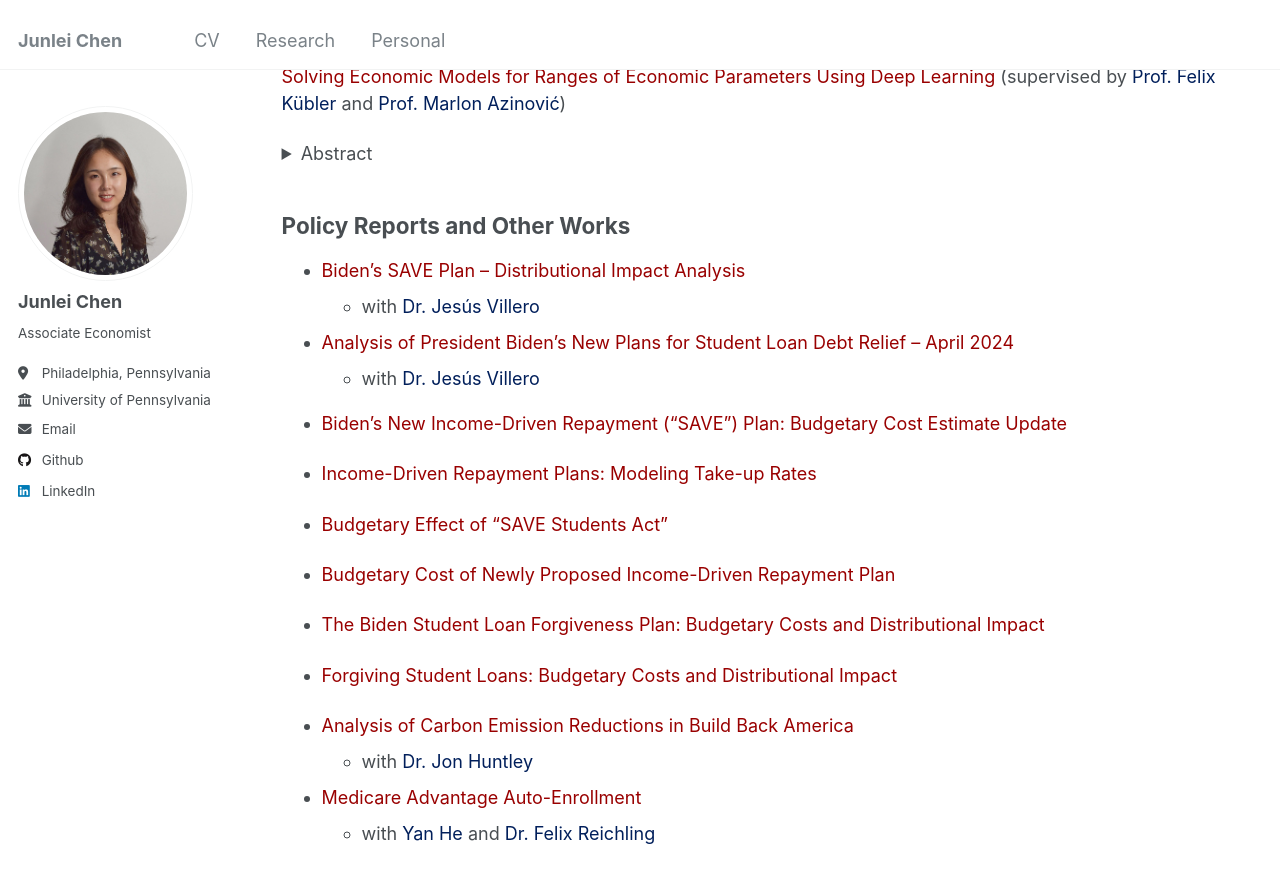
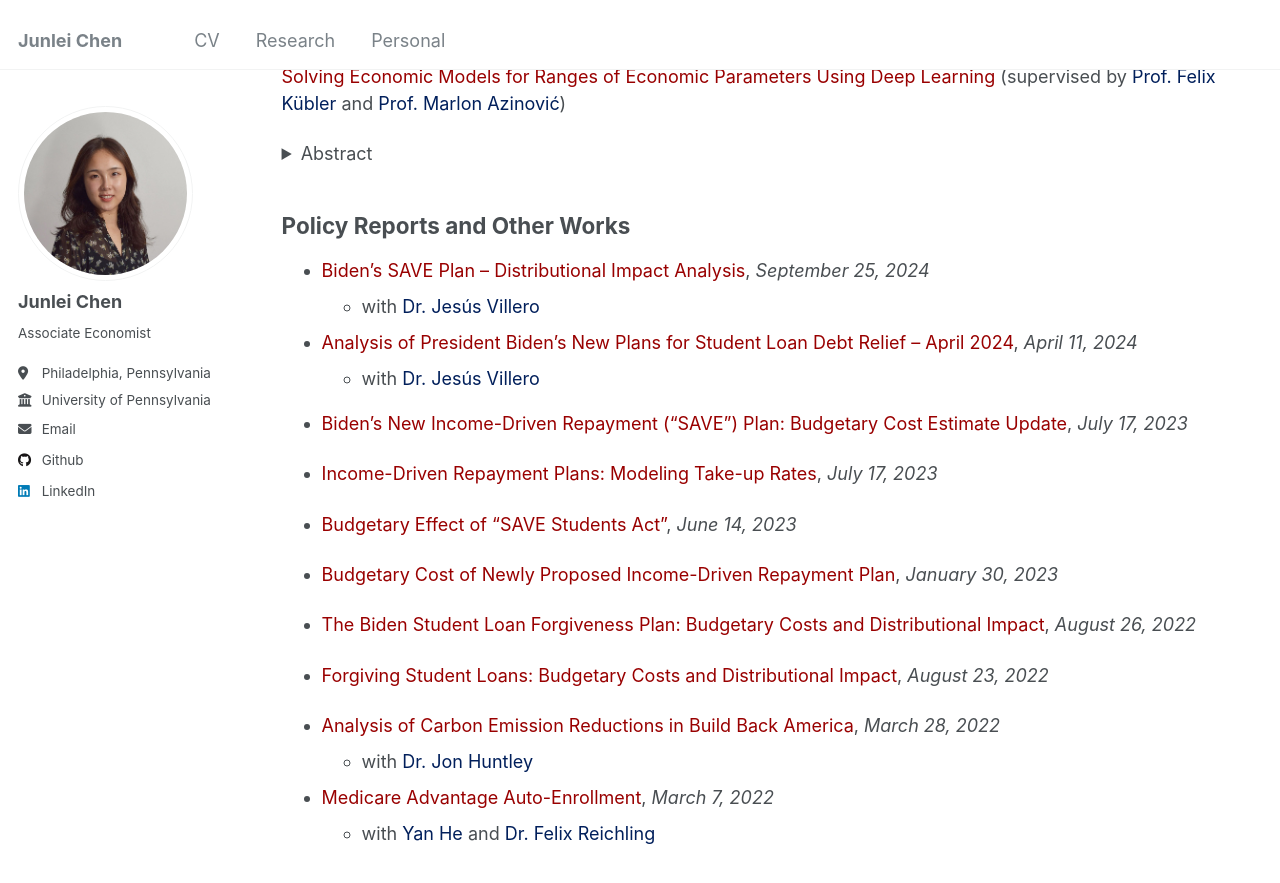
Before and after one commit to Junlei-Chen/junlei-chen.github.io, a Jekyll site: the page built from _pages/research.md, in a window 1280 px wide and 900 px high, scrolled down 356 px. Shown: the top 883 px of the window. Built offline with Jekyll 4.4.1, drawn with Linux system fonts in a browser that asks for light colours.

Commit message:
Added dates for policy reports

```diff
--- a/_pages/research.md
+++ b/_pages/research.md
@@ -26,26 +26,26 @@ In this thesis, I introduce a method of solving macroeconomic models for entire
 
 ## Policy Reports and Other Works
 
-* <a href="https://budgetmodel.wharton.upenn.edu/issues/2024/9/25/bidens-save-plan-distributional-impact-analysis" style="color: #990000; text-decoration: none;">Biden's SAVE Plan – Distributional Impact Analysis</a>
+* <a href="https://budgetmodel.wharton.upenn.edu/issues/2024/9/25/bidens-save-plan-distributional-impact-analysis" style="color: #990000; text-decoration: none;">Biden's SAVE Plan – Distributional Impact Analysis</a>, *September 25, 2024*
     * with <a href="https://jesusvillero.com/" style="color: #011F5B; text-decoration: none;">Dr. Jesús Villero</a>
 
-* <a href="https://budgetmodel.wharton.upenn.edu/issues/2024/4/11/biden-student-loan-debt-relief" style="color: #990000; text-decoration: none;">Analysis of President Biden's New Plans for Student Loan Debt Relief – April 2024</a>
+* <a href="https://budgetmodel.wharton.upenn.edu/issues/2024/4/11/biden-student-loan-debt-relief" style="color: #990000; text-decoration: none;">Analysis of President Biden's New Plans for Student Loan Debt Relief – April 2024</a>, *April 11, 2024*
     * with <a href="https://jesusvillero.com/" style="color: #011F5B; text-decoration: none;">Dr. Jesús Villero</a>
 
-* <a href="https://budgetmodel.wharton.upenn.edu/issues/2023/7/17/biden-income-driven-repayment-budget-update" style="color: #990000; text-decoration: none;">Biden's New Income-Driven Repayment ("SAVE") Plan: Budgetary Cost Estimate Update</a>
+* <a href="https://budgetmodel.wharton.upenn.edu/issues/2023/7/17/biden-income-driven-repayment-budget-update" style="color: #990000; text-decoration: none;">Biden's New Income-Driven Repayment ("SAVE") Plan: Budgetary Cost Estimate Update</a>, *July 17, 2023*
 
-* <a href="https://budgetmodel.wharton.upenn.edu/issues/2023/7/17/income-driven-repayment-modeling-take-up-rates" style="color: #990000; text-decoration: none;">Income-Driven Repayment Plans: Modeling Take-up Rates</a>
+* <a href="https://budgetmodel.wharton.upenn.edu/issues/2023/7/17/income-driven-repayment-modeling-take-up-rates" style="color: #990000; text-decoration: none;">Income-Driven Repayment Plans: Modeling Take-up Rates</a>, *July 17, 2023*
 
-* <a href="https://budgetmodel.wharton.upenn.edu/issues/2023/6/14/budgetary-effect-of-save-students-act" style="color: #990000; text-decoration: none;">Budgetary Effect of "SAVE Students Act"</a>
+* <a href="https://budgetmodel.wharton.upenn.edu/issues/2023/6/14/budgetary-effect-of-save-students-act" style="color: #990000; text-decoration: none;">Budgetary Effect of "SAVE Students Act"</a>, *June 14, 2023*
 
-* <a href="https://budgetmodel.wharton.upenn.edu/issues/2023/1/30/budgetary-cost-of-proposed-income-driven-repayment" style="color: #990000; text-decoration: none;">Budgetary Cost of Newly Proposed Income-Driven Repayment Plan</a>
+* <a href="https://budgetmodel.wharton.upenn.edu/issues/2023/1/30/budgetary-cost-of-proposed-income-driven-repayment" style="color: #990000; text-decoration: none;">Budgetary Cost of Newly Proposed Income-Driven Repayment Plan</a>, *January 30, 2023*
 
-* <a href="https://budgetmodel.wharton.upenn.edu/issues/2022/8/26/biden-student-loan-forgiveness" style="color: #990000; text-decoration: none;">The Biden Student Loan Forgiveness Plan: Budgetary Costs and Distributional Impact</a>
+* <a href="https://budgetmodel.wharton.upenn.edu/issues/2022/8/26/biden-student-loan-forgiveness" style="color: #990000; text-decoration: none;">The Biden Student Loan Forgiveness Plan: Budgetary Costs and Distributional Impact</a>, *August 26, 2022*
 
-* <a href="https://budgetmodel.wharton.upenn.edu/issues/2022/8/23/forgiving-student-loans" style="color: #990000; text-decoration: none;">Forgiving Student Loans: Budgetary Costs and Distributional Impact</a>
+* <a href="https://budgetmodel.wharton.upenn.edu/issues/2022/8/23/forgiving-student-loans" style="color: #990000; text-decoration: none;">Forgiving Student Loans: Budgetary Costs and Distributional Impact</a>, *August 23, 2022*
 
-* <a href="https://budgetmodel.wharton.upenn.edu/issues/2022/3/28/carbon-emission-reductions-in-build-back-america" style="color: #990000; text-decoration: none;">Analysis of Carbon Emission Reductions in Build Back America</a>
+* <a href="https://budgetmodel.wharton.upenn.edu/issues/2022/3/28/carbon-emission-reductions-in-build-back-america" style="color: #990000; text-decoration: none;">Analysis of Carbon Emission Reductions in Build Back America</a>, *March 28, 2022*
     * with <a href="http://budgetmodel.wharton.upenn.edu/experts/jon-huntley" style="color: #011F5B; text-decoration: none;">Dr. Jon Huntley</a>
 
-* <a href="https://budgetmodel.wharton.upenn.edu/issues/2022/3/7/medicare-advantage-auto-enrollment" style="color: #990000; text-decoration: none;">Medicare Advantage Auto-Enrollment</a>
+* <a href="https://budgetmodel.wharton.upenn.edu/issues/2022/3/7/medicare-advantage-auto-enrollment" style="color: #990000; text-decoration: none;">Medicare Advantage Auto-Enrollment</a>, *March 7, 2022*
     * with <a href="https://yanhe8.github.io/" style="color: #011F5B; text-decoration: none;">Yan He</a> and <a href="https://sites.google.com/view/felixr/" style="color: #011F5B; text-decoration: none;">Dr. Felix Reichling</a>
```
Also changed, not shown: _pages/personal.md (line endings or trailing spaces).
